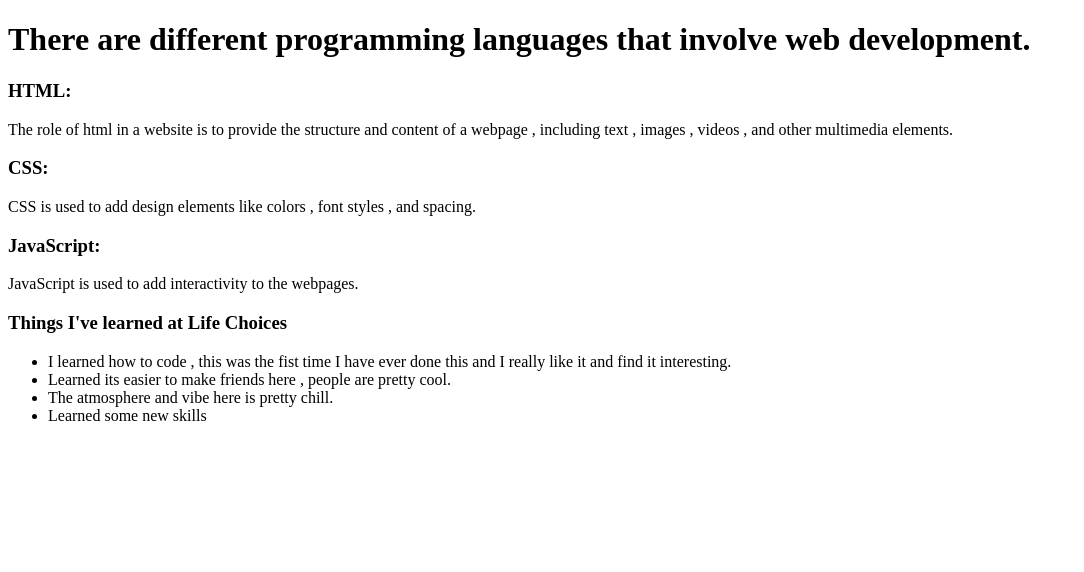
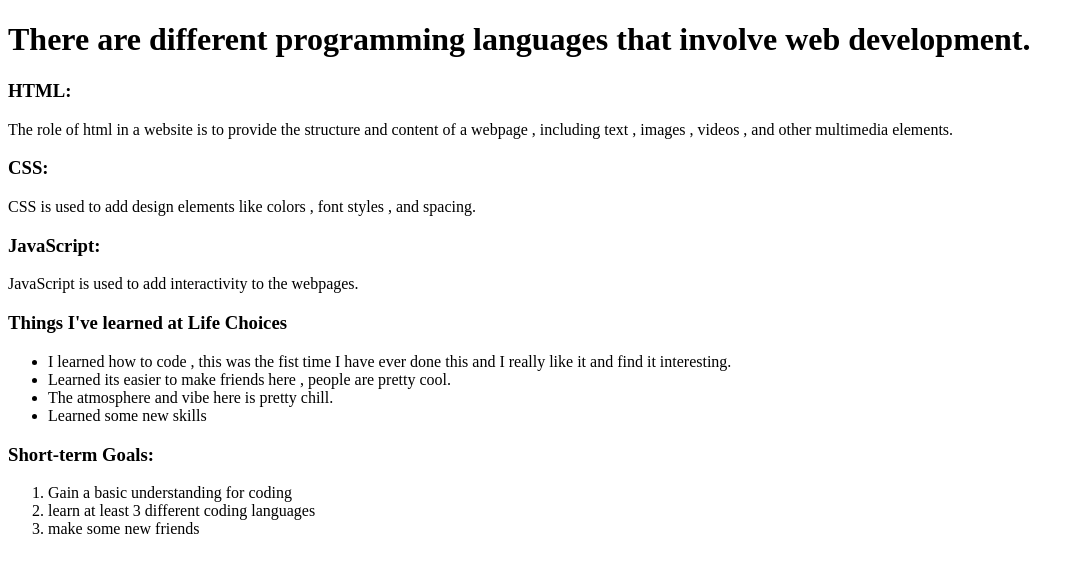
Before and after one commit to mrshane06/Wednesday, a plain HTML site: page index.html in a window 1280 px wide. Shown: the whole page, without its empty margins (0-1084 px from the left). Drawn offline with Linux system fonts and the light colour scheme.

Commit message:
update again

```diff
--- a/index.html
+++ b/index.html
@@ -32,5 +32,13 @@
             <li>Learned some new skills</li>
         </ul>
     </section>
+    <section>
+        <h3>Short-term Goals:</h3>
+        <ol>
+            <li>Gain a basic understanding for coding</li>
+            <li>learn at least 3 different coding languages</li>
+            <li>make some new friends</li>
+        </ol>
+    </section>
 </body>
 </html>
```
